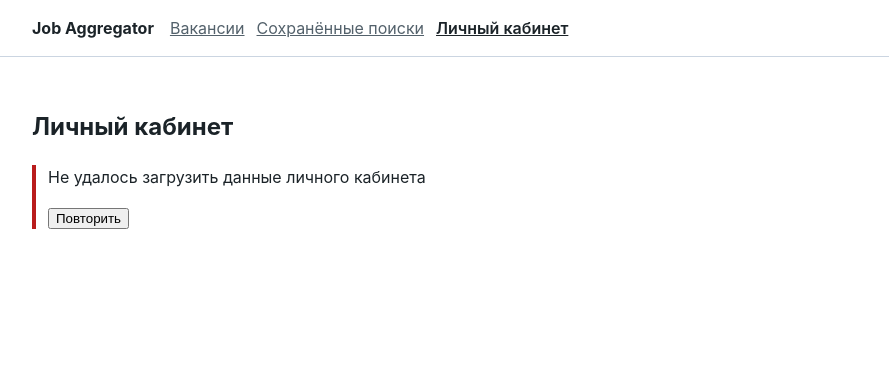
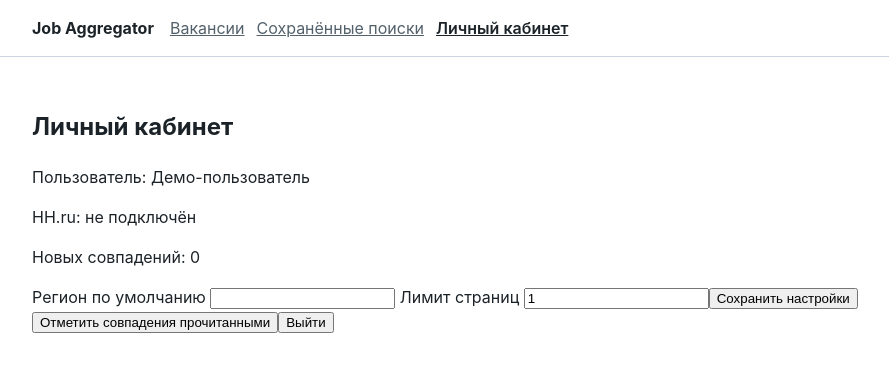
Before and after one commit to StormHuracan/job-aggregator, a Vue app in the folder frontend/: page /account in a window 1280 px wide. Shown: the top 372 px of the page, without its empty margins (48-937 px from the left). Built offline with nearby package versions, Linux system fonts and the light colour scheme; no server answers.

Commit message:
(feat): Добавлен fixture-адаптер личного кабинета

```diff
--- /dev/null
+++ b/frontend/src/mocks/user.ts
@@ -0,0 +1,20 @@
+import type { CurrentUser, UserSettings, UserSettingsUpdate } from "../api/user";
+
+let user: CurrentUser = {
+  access_expires_at: null,
+  display_name: "Демо-пользователь",
+  hh_connected: false,
+  id: 1,
+  new_matches_count: 0,
+  settings: { default_area: null, default_pages_limit: 1 },
+};
+
+export const accountFixture = {
+  async getCurrentUser(): Promise<CurrentUser> { return structuredClone(user); },
+  async markMatchesSeen(): Promise<void> { user.new_matches_count = 0; },
+  async logout(): Promise<void> {},
+  async updateSettings(update: UserSettingsUpdate): Promise<UserSettings> {
+    user.settings = { ...user.settings, ...update };
+    return structuredClone(user.settings);
+  },
+};
--- a/frontend/src/views/AccountView.vue
+++ b/frontend/src/views/AccountView.vue
@@ -33,8 +33,9 @@
 import { onMounted, ref } from "vue";
 import { useRouter } from "vue-router";
 
-import { getCurrentUser, logout, markMatchesSeen, updateSettings, type CurrentUser } from "../api/user";
+import type { CurrentUser } from "../api/user";
 import AsyncState from "../components/AsyncState.vue";
+import { accountFixture } from "../mocks/user";
 
 const router = useRouter();
 const defaultArea = ref("");
@@ -47,7 +48,7 @@ async function load(): Promise<void> {
   loading.value = true;
   error.value = null;
   try {
-    user.value = await getCurrentUser();
+    user.value = await accountFixture.getCurrentUser();
     defaultArea.value = user.value.settings.default_area ?? "";
     pagesLimit.value = user.value.settings.default_pages_limit;
   } catch {
@@ -59,7 +60,7 @@ async function load(): Promise<void> {
 
 async function save(): Promise<void> {
   if (!user.value || pagesLimit.value < 1) return;
-  user.value.settings = await updateSettings({
+  user.value.settings = await accountFixture.updateSettings({
     default_area: defaultArea.value || null,
     default_pages_limit: pagesLimit.value,
   });
@@ -67,12 +68,12 @@ async function save(): Promise<void> {
 
 async function markSeen(): Promise<void> {
   if (!user.value) return;
-  await markMatchesSeen();
+  await accountFixture.markMatchesSeen();
   user.value.new_matches_count = 0;
 }
 
 async function signOut(): Promise<void> {
-  await logout();
+  await accountFixture.logout();
   await router.push("/login");
 }
 
```
Also changed, not shown: 1 other file (tests, documents, lock files or other folders).
